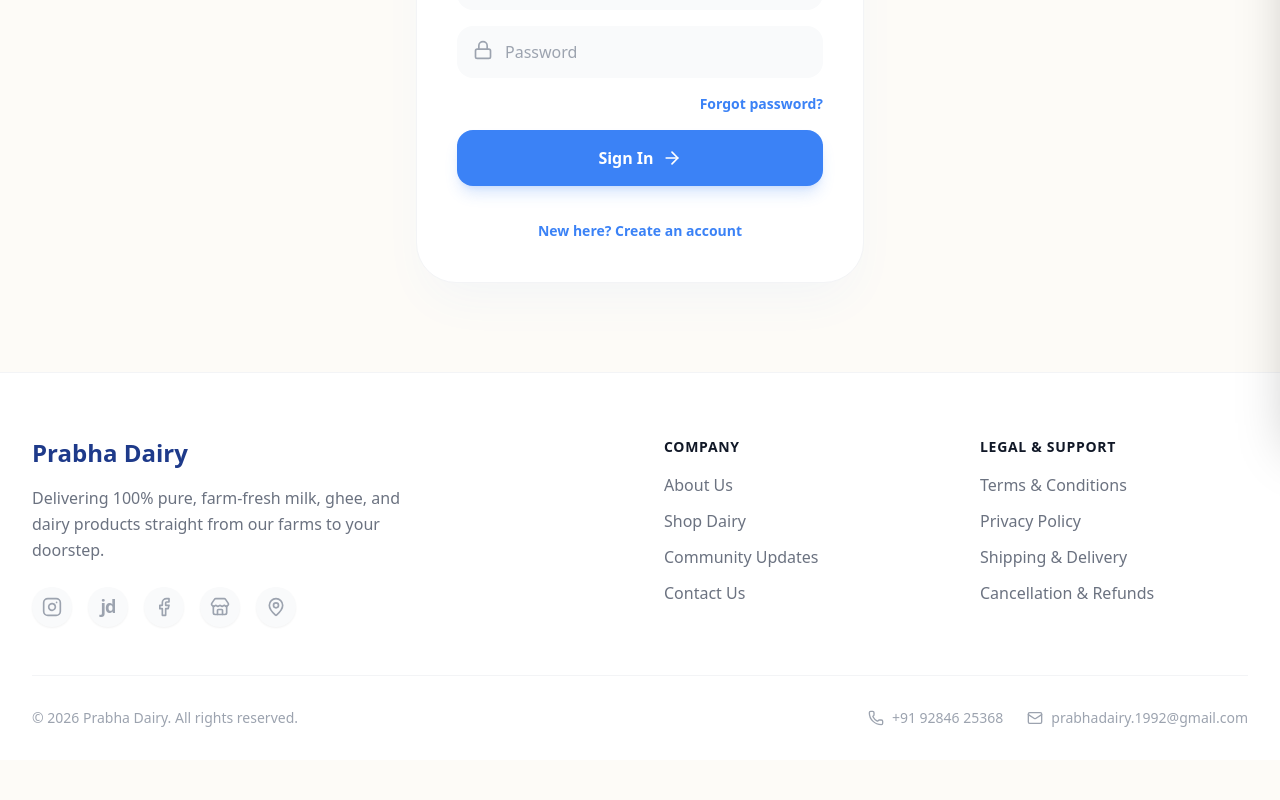
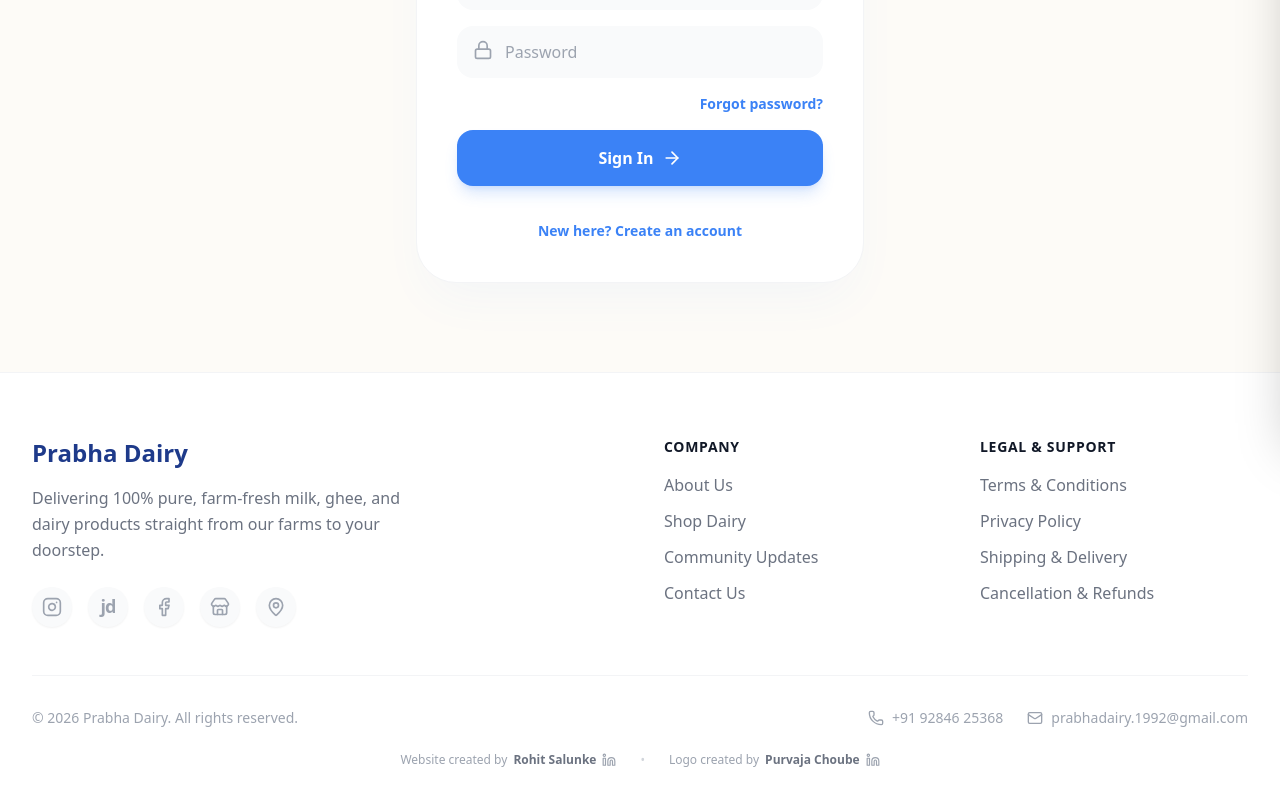
Before and after one commit to Darwizzy09/prabha-dairy, a React (Vite) app in the folder frontend/: page /login in a window 1280 px wide. Shown: the part 365-1165 px from the top of the page. Before the commit the page ends 1125 px from the top, so only its background shows below. Built offline with nearby package versions, Linux system fonts and the light colour scheme.

Commit message:
Updated Footer

```diff
--- a/frontend/src/components/Footer.jsx
+++ b/frontend/src/components/Footer.jsx
@@ -1,7 +1,7 @@
 import React from 'react';
 import { Link } from 'react-router-dom';
-// 👉 Removed Facebook and Instagram from the import!
-import { Mail, Phone, MapPin, Store } from 'lucide-react';
+// 👉 Added Linkedin to the imports!
+import { Mail, Phone, MapPin, Store, Linkedin } from 'lucide-react';
 
 // 👉 Added the raw SVG icons since Lucide removed them
 const FacebookIcon = ({ size = 20 }) => (
@@ -121,6 +121,29 @@ export default function Footer() {
           </div>
         </div>
 
+        {/* 👉 NEW: The Creator Credits Banner */}
+        <div className="mt-6 flex flex-col sm:flex-row justify-center items-center gap-3 sm:gap-6 text-xs text-gray-400">
+
+          {/* Rohit's Credit */}
+          <div className="flex items-center gap-1.5">
+            Website created by <span className="font-bold text-gray-500">Rohit Salunke</span>
+            <a href="https://www.linkedin.com/in/rohit-salunke-0202023b2/" target="_blank" rel="noreferrer" className="text-gray-400 hover:text-[#0A66C2] hover:-translate-y-0.5 transition-all duration-300" title="Rohit Salunke on LinkedIn">
+              <Linkedin size={14} />
+            </a>
+          </div>
+
+          <span className="hidden sm:block text-gray-300">•</span>
+
+          {/* Purvaja's Credit */}
+          <div className="flex items-center gap-1.5">
+            Logo created by <span className="font-bold text-gray-500">Purvaja Choube</span>
+            <a href="https://www.linkedin.com/in/purvaja-choube-18b262250/" target="_blank" rel="noreferrer" className="text-gray-400 hover:text-[#0A66C2] hover:-translate-y-0.5 transition-all duration-300" title="Purvaja Choube on LinkedIn">
+              <Linkedin size={14} />
+            </a>
+          </div>
+
+        </div>
+
       </div>
     </footer>
   );
--- a/frontend/src/pages/About.jsx
+++ b/frontend/src/pages/About.jsx
@@ -66,7 +66,7 @@ export default function About() {
               <div className="bg-gray-50 rounded-2xl p-6 text-center border border-gray-100 hover:border-brand/30 transition-colors">
                 <Home className="mx-auto text-brand mb-3" size={28} />
                 <p className="text-2xl font-black text-gray-900">10,000+</p>
-                <p className="text-sm font-bold text-gray-500 mt-1">Homes Served</p>
+                <p className="text-sm font-bold text-gray-500 mt-1">Homes Served monthly</p>
               </div>
               <div className="bg-gray-50 rounded-2xl p-6 text-center border border-gray-100 hover:border-brand/30 transition-colors md:col-span-1 col-span-2">
                 <Package className="mx-auto text-brand mb-3" size={28} />
@@ -158,7 +158,7 @@ export default function About() {
               </div>
               <div className="prose text-gray-600 leading-relaxed space-y-4">
                 <p>
-                  The Man of the hour, Sir Nilesh ji, is the Co-Founder of The Prabha Dairy. He has over two decades of experience in food production and joined Sir Rajesh ji when he was in the 11th standard. After his arrival, the business got a boost as the manpower increased, and he has been the foundation in our production management, and most of our products are designed and executed by him. He is working hard to make our production better, and he is always in R&D to make our products better and of better quality. No matter the situation, making sure the customers are given the best and are satisfied is their main concern.
+                  The Man of the hour, Sir Nilesh ji, is the Co-Founder of The Prabha Dairy. He has over two decades of experience in food production and joined Sir Rajesh ji when he was in high school. After his arrival, the business got a boost as the manpower increased, and he has been the foundation in our production management, and most of our products are designed and executed by him. He is working hard to make our production better, and he is always in R&D to make our products better and of better quality. No matter the situation, making sure the customers are given the best and are satisfied is their main concern.
                 </p>
                 <p className="font-bold text-gray-900 border-l-4 border-brand pl-4 my-6 py-2">
                   Sir Nilesh ji believes in "Seva Parmo Dharma", that is, serving is the highest duty, and he does that with his extreme hard work and dedication towards his work.
```
